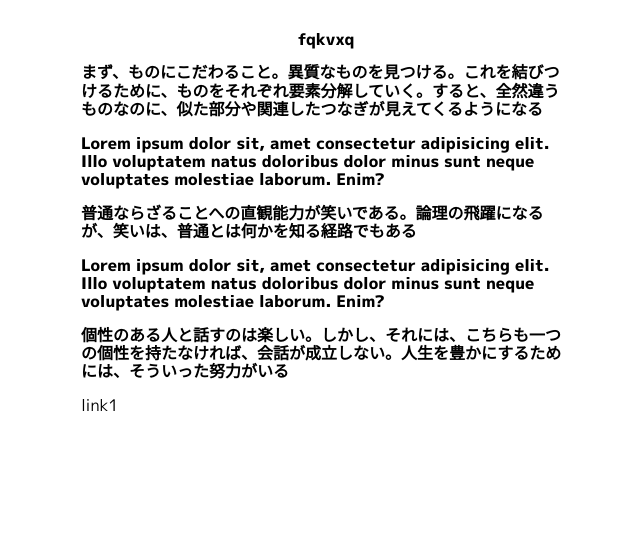
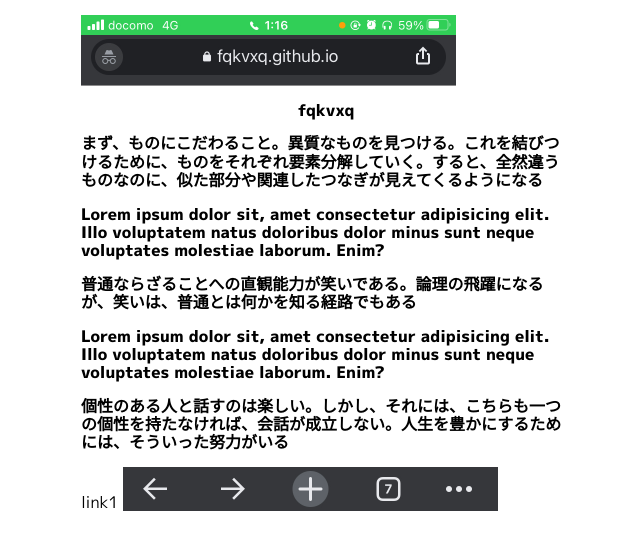
Before and after one commit to fqkvxq/fqkvxq.github.io, a plain HTML site: page index.html in a window 1280 px wide. Shown: the whole page, without its empty margins (314-954 px from the left). Drawn offline with Linux system fonts and the light colour scheme.

Commit message:
add header and footer

```diff
--- a/index.html
+++ b/index.html
@@ -10,6 +10,7 @@
 </head>
 <body>
     <div class="wrapper">
+        <img src="./asset/img/header_iphone6.png" alt="" srcset="">
         <h1>fqkvxq</h1>
         <p>まず、ものにこだわること。異質なものを見つける。これを結びつけるために、ものをそれぞれ要素分解していく。すると、全然違うものなのに、似た部分や関連したつなぎが見えてくるようになる</p>
         <p>Lorem ipsum dolor sit, amet consectetur adipisicing elit. Illo voluptatem natus doloribus dolor minus sunt neque voluptates molestiae laborum. Enim?</p>
@@ -17,6 +18,7 @@
         <p>Lorem ipsum dolor sit, amet consectetur adipisicing elit. Illo voluptatem natus doloribus dolor minus sunt neque voluptates molestiae laborum. Enim?</p>
         <p>個性のある人と話すのは楽しい。しかし、それには、こちらも一つの個性を持たなければ、会話が成立しない。人生を豊かにするためには、そういった努力がいる</p>
         <a href="/link1/">link1</a>
+        <img src="./asset/img/footer_iphone6.png" alt="" srcset="">
     </div>
 </body>
 </html>
```
Also changed, not shown: asset/img/footer_iphone6.png (added), asset/img/header_iphone6.png (added).
